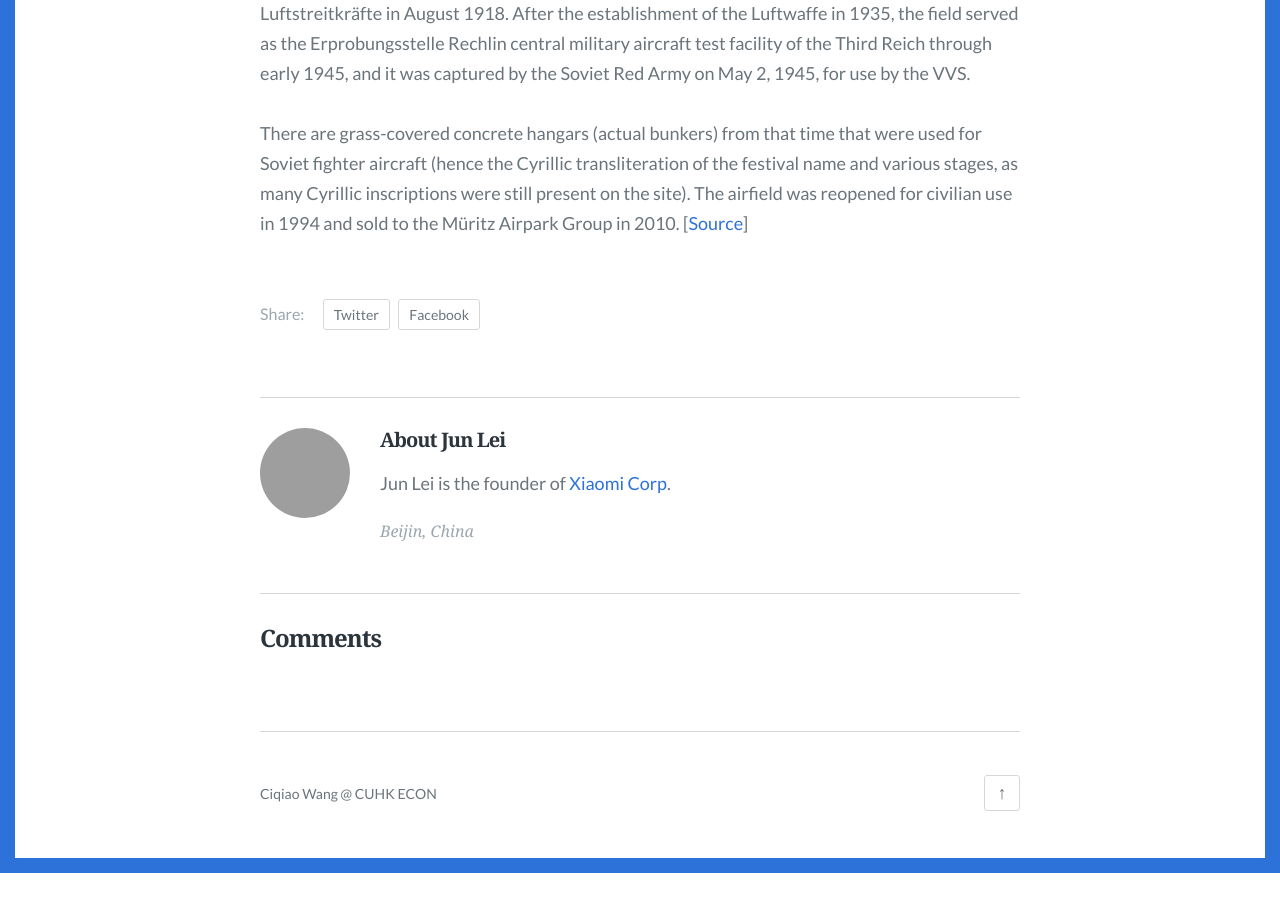
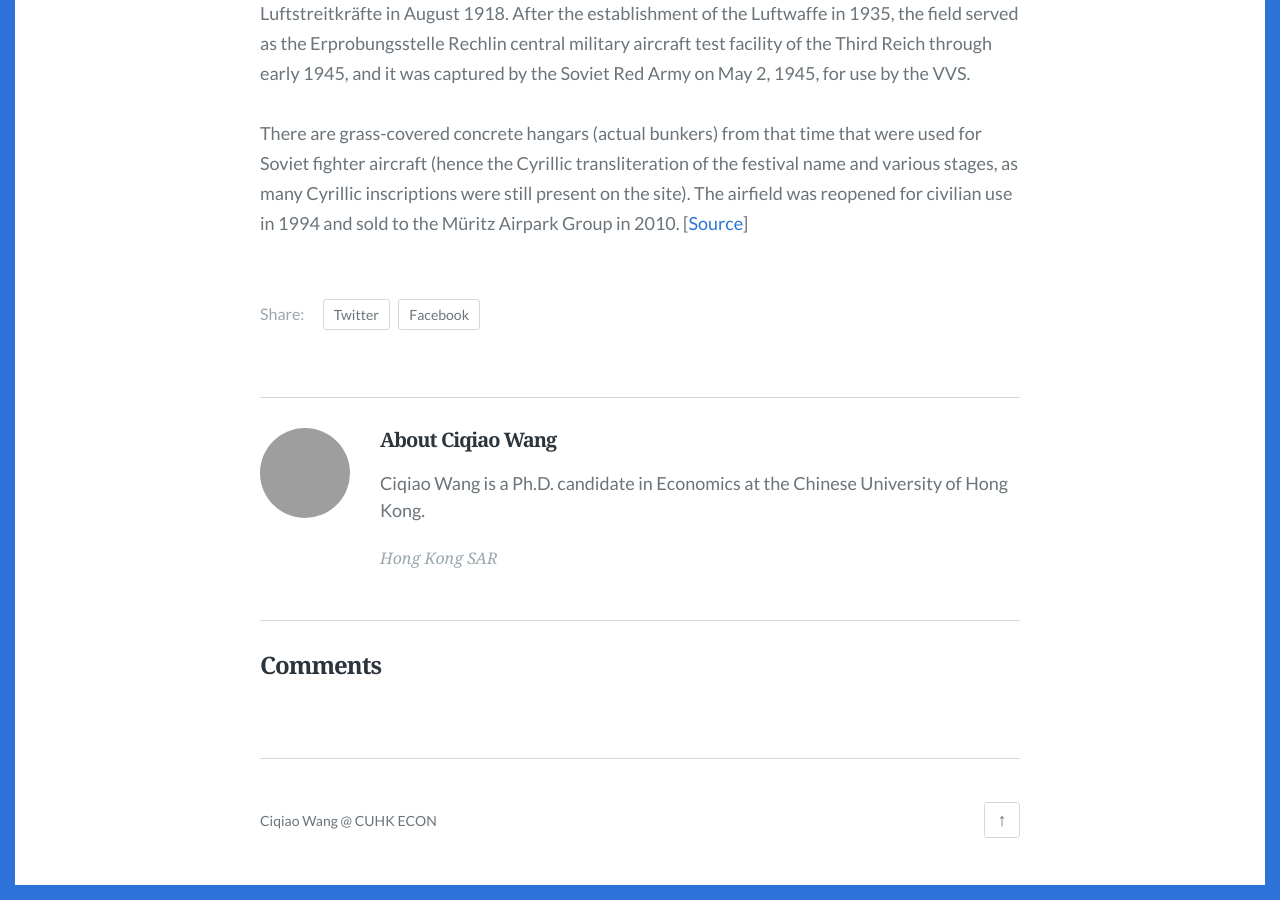
Before and after one commit to ciqiaowang/ciqiaowang.github.io, a Jekyll site: the page built from _posts/2019-01-01-the-advantages-and-disadvantages-of-working-from-home.md, in a window 1280 px wide and 900 px high, scrolled down 2137 px. Built offline with Jekyll 4.4.1, drawn with Linux system fonts in a browser that asks for light colours; comment, search, counter and statistics services are not loaded; before the commit the page ends 3010 px from its top, so only the background shows below that; grey boxes are pictures that could not be loaded.

Commit message:
Update author.json

```diff
--- a/_data/author.json
+++ b/_data/author.json
@@ -1,7 +1,7 @@
 {
-  "name": "Jun Lei",
-  "bio": "Jun Lei is the founder of [ Xiaomi Corp](https://www.mi.com/global).",
-  "URL": " [www.mi.com](https://www.mi.com) ",
-  "location": "Beijin, China",
+  "name": "Ciqiao Wang",
+  "bio": "Ciqiao Wang is a Ph.D. candidate in Economics at the Chinese University of Hong Kong.",
+  "URL": "",
+  "location": "Hong Kong SAR",
   "image": "images/mountain.png"
 }
```
